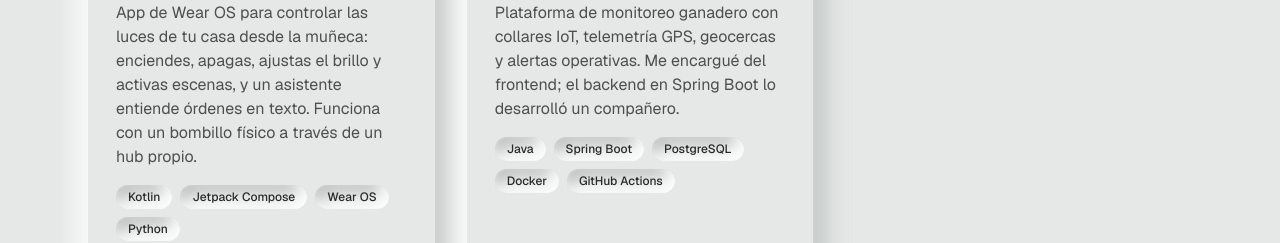
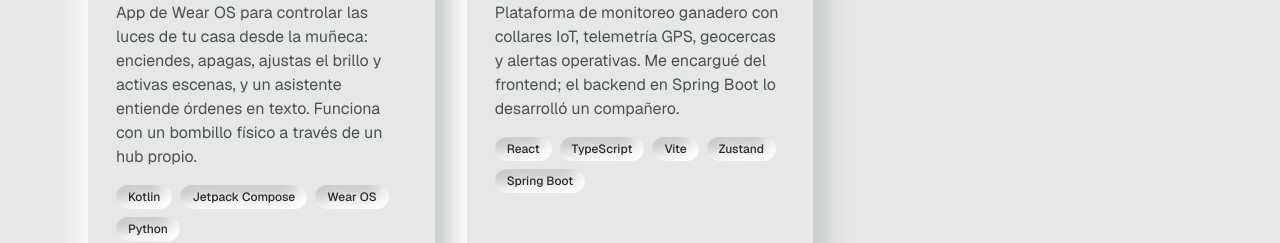
Before and after one commit to AlePython-byte/mi-portafolio, a Next.js app: page / in a window 1280 px wide. Shown: the part 3000-3243 px from the top of the page. Built offline with nearby package versions, Linux system fonts and the light colour scheme; no server answers.

Commit message:
Actualiza tags de Ganadería 4.0

```diff
--- a/data/projects.ts
+++ b/data/projects.ts
@@ -321,7 +321,7 @@ export const projectsSection: ProjectsData = {
       },
       imageFit: "cover",
       imagePosition: "top",
-      tags: ["Java", "Spring Boot", "PostgreSQL", "Docker", "GitHub Actions"],
+      tags: ["React", "TypeScript", "Vite", "Zustand", "Spring Boot"],
       // Repositorio del backend (el único que figura en el portafolio anterior).
       githubUrl: "https://github.com/AlePython-byte/ganaderia-backend",
       demoUrl: "https://ganaderia-40.vercel.app/dashboard",
```
